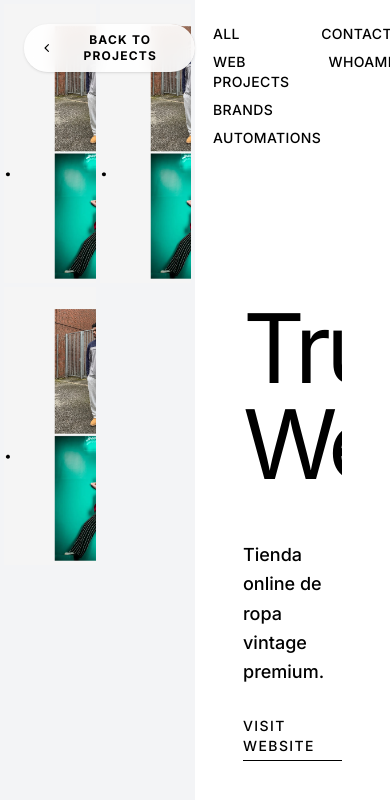
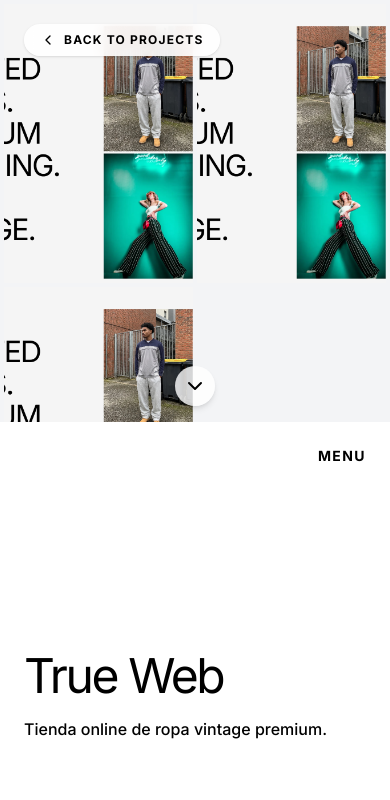
Before and after one commit to httpdiegov/portfolio, a Next.js app: page / in a window 390 px wide. Both pictures are taken after a click on the element "TRUE WEB". Shown: the top 800 px of the page. Built offline with nearby package versions, Linux system fonts and the light colour scheme.

Commit message:
mobile friendly

```diff
--- a/src/app/page.tsx
+++ b/src/app/page.tsx
@@ -7,6 +7,7 @@ import Hero from "@/components/Hero";
 export default function Home() {
   const [category, setCategory] = useState("ALL");
   const [isProjectOpen, setIsProjectOpen] = useState(false);
+  const [isMobileMenuOpen, setIsMobileMenuOpen] = useState(false);
 
   return (
     <main className="h-screen w-screen overflow-hidden">
@@ -14,8 +15,14 @@ export default function Home() {
         activeCategory={category}
         setCategory={setCategory}
         isProjectOpen={isProjectOpen}
+        isMobileMenuOpen={isMobileMenuOpen}
+        setIsMobileMenuOpen={setIsMobileMenuOpen}
       />
-      <Hero category={category} onViewChange={setIsProjectOpen} />
+      <Hero
+        category={category}
+        onViewChange={setIsProjectOpen}
+        setIsMobileMenuOpen={setIsMobileMenuOpen}
+      />
     </main>
   );
 }
--- a/src/components/Header.tsx
+++ b/src/components/Header.tsx
@@ -1,30 +1,38 @@
 "use client";
 
 import Link from "next/link";
+import { useState } from "react";
 import { motion, AnimatePresence } from "framer-motion";
 
 interface HeaderProps {
   activeCategory?: string;
   setCategory?: (category: string) => void;
   isProjectOpen?: boolean;
+  isMobileMenuOpen?: boolean;
+  setIsMobileMenuOpen?: (isOpen: boolean) => void;
 }
 
 export default function Header({
   activeCategory = "ALL",
   setCategory,
   isProjectOpen = false,
+  isMobileMenuOpen = false,
+  setIsMobileMenuOpen,
 }: HeaderProps) {
   const handleCategoryClick = (category: string) => {
     if (setCategory) {
       setCategory(category);
     }
+    if (setIsMobileMenuOpen) setIsMobileMenuOpen(false);
   };
 
   const menuItems = ["ALL", "WEB PROJECTS", "BRANDS", "AUTOMATIONS"];
 
   return (
-    <header className="fixed top-0 w-full z-50 text-white mix-blend-difference grid grid-cols-4 gap-1 pointer-events-none">
-      <div className="col-start-3 flex justify-between items-start py-6 px-4 pointer-events-auto">
+    <>
+      <header className="fixed top-0 w-full z-50 text-white mix-blend-difference pointer-events-none md:grid md:grid-cols-4 md:gap-1 flex justify-end p-6 md:p-0">
+        {/* Desktop Menu - Col 3 */}
+        <div className="hidden md:flex col-start-3 justify-between items-start py-6 px-4 pointer-events-auto">
           <div className="flex flex-col gap-2 items-start">
             {menuItems.map((item) => (
               <button
@@ -63,5 +71,64 @@ export default function Header({
           </div>
         </div>
       </header>
+
+      {/* Mobile Menu Overlay - Right Drawer */}
+      <AnimatePresence>
+        {isMobileMenuOpen && (
+          <motion.div
+            initial={{ opacity: 0, x: "100%" }}
+            animate={{ opacity: 1, x: "0%" }}
+            exit={{ opacity: 0, x: "100%" }}
+            transition={{ duration: 0.4, ease: [0.22, 1, 0.36, 1] }}
+            className="fixed inset-y-0 right-0 w-3/4 z-[60] bg-white text-black flex flex-col p-6 shadow-2xl"
+          >
+            <div className="flex justify-end">
+              <button
+                onClick={() =>
+                  setIsMobileMenuOpen && setIsMobileMenuOpen(false)
+                }
+                className="text-sm font-bold tracking-widest uppercase"
+              >
+                CLOSE
+              </button>
+            </div>
+
+            <nav className="flex-1 flex flex-col justify-center items-start gap-8">
+              <div className="flex flex-col gap-4">
+                {menuItems.map((item) => (
+                  <button
+                    key={item}
+                    onClick={() => handleCategoryClick(item)}
+                    className={
+                      "text-3xl font-light tracking-tighter uppercase text-left transition-opacity " +
+                      (activeCategory === item ? "opacity-100" : "opacity-40")
+                    }
+                  >
+                    {item}
+                  </button>
+                ))}
+              </div>
+
+              <div className="h-px w-full bg-gray-200 my-4" />
+
+              <div className="flex flex-col gap-4">
+                <Link
+                  href="/contact"
+                  className="text-xl font-light tracking-wide uppercase opacity-70 hover:opacity-100"
+                  onClick={() =>
+                    setIsMobileMenuOpen && setIsMobileMenuOpen(false)
+                  }
+                >
+                  Contact
+                </Link>
+                <div className="text-xl font-light tracking-wide uppercase opacity-70">
+                  Who Am I
+                </div>
+              </div>
+            </nav>
+          </motion.div>
+        )}
+      </AnimatePresence>
+    </>
   );
 }
--- a/src/components/Hero.tsx
+++ b/src/components/Hero.tsx
@@ -9,9 +9,14 @@ import { X, ChevronLeft, ChevronRight } from "lucide-react";
 interface HeroProps {
   category?: string;
   onViewChange?: (isOpen: boolean) => void;
+  setIsMobileMenuOpen?: (isOpen: boolean) => void;
 }
 
-export default function Hero({ category = "ALL", onViewChange }: HeroProps) {
+export default function Hero({
+  category = "ALL",
+  onViewChange,
+  setIsMobileMenuOpen,
+}: HeroProps) {
   const [scrollPos, setScrollPos] = useState(0);
   const containerRef = useRef<HTMLDivElement>(null);
   const [maxScroll, setMaxScroll] = useState(0);
@@ -85,9 +90,9 @@ export default function Hero({ category = "ALL", onViewChange }: HeroProps) {
       }));
 
   return (
-    <section className="h-screen w-full flex overflow-hidden">
+    <section className="h-[100dvh] w-full flex flex-col md:flex-row overflow-hidden">
       {/* Left: Interactive Mosaic */}
-      <div className="w-1/2 h-full bg-gray-100 relative group">
+      <div className="w-full h-1/2 md:w-1/2 md:h-full bg-gray-100 relative group">
         {/* Back Button (Only visible when project is selected) */}
         <AnimatePresence>
           {selectedProject && (
@@ -196,8 +201,16 @@ export default function Hero({ category = "ALL", onViewChange }: HeroProps) {
         )}
       </div>
 
-      <div className="w-1/2 h-full flex flex-col justify-center p-12 bg-white relative">
-        <div className="flex-1 flex items-end justify-start pb-12 overflow-hidden">
+      <div className="w-full h-1/2 md:w-1/2 md:h-full flex flex-col justify-end px-6 pt-6 pb-20 md:justify-center md:p-12 bg-white relative overflow-y-auto md:overflow-hidden">
+        {/* Mobile Menu Trigger Check - Positioned absolutely in the Top Right of the WHITE container */}
+        <button
+          onClick={() => setIsMobileMenuOpen && setIsMobileMenuOpen(true)}
+          className="absolute top-6 right-6 md:hidden text-sm font-bold tracking-widest uppercase z-10"
+        >
+          MENU
+        </button>
+
+        <div className="flex-[0_0_auto] md:flex-1 flex items-end justify-start pb-4 md:pb-12 overflow-hidden">
           <AnimatePresence mode="popLayout" initial={false}>
             {selectedProject ? (
               <motion.h1
@@ -206,7 +219,7 @@ export default function Hero({ category = "ALL", onViewChange }: HeroProps) {
                 animate={{ y: "0%", opacity: 1 }}
                 exit={{ y: "100%", opacity: 0 }}
                 transition={{ duration: 0.5, ease: [0.16, 1, 0.3, 1] }}
-                className="text-8xl md:text-[8vw] font-normal tracking-tighter leading-none"
+                className="text-5xl md:text-[8vw] font-normal tracking-tighter leading-none"
               >
                 {selectedProject.title}
               </motion.h1>
@@ -217,7 +230,7 @@ export default function Hero({ category = "ALL", onViewChange }: HeroProps) {
                 animate={{ y: "0%", opacity: 1 }}
                 exit={{ y: "-100%", opacity: 0 }}
                 transition={{ duration: 0.5, ease: [0.16, 1, 0.3, 1] }}
-                className="text-8xl md:text-[8vw] font-normal tracking-tighter leading-none"
+                className="text-5xl md:text-[8vw] font-normal tracking-tighter leading-none"
               >
                 borntocreate
               </motion.h1>
@@ -225,7 +238,7 @@ export default function Hero({ category = "ALL", onViewChange }: HeroProps) {
           </AnimatePresence>
         </div>
 
-        <div className="pb-12 h-64 overflow-hidden relative">
+        <div className="pb-12 h-auto md:h-64 overflow-hidden relative">
           <AnimatePresence mode="popLayout" initial={false}>
             {selectedProject ? (
               <motion.div
@@ -236,7 +249,7 @@ export default function Hero({ category = "ALL", onViewChange }: HeroProps) {
                 transition={{ duration: 0.5, ease: [0.16, 1, 0.3, 1] }}
                 className="absolute top-0 left-0 w-full"
               >
-                <p className="text-lg md:text-xl font-medium max-w-md leading-relaxed">
+                <p className="text-base md:text-xl font-medium max-w-md leading-relaxed">
                   {selectedProject.description}
                   <br />
                   <br />
@@ -261,7 +274,7 @@ export default function Hero({ category = "ALL", onViewChange }: HeroProps) {
                 transition={{ duration: 0.5, ease: [0.16, 1, 0.3, 1] }}
                 className="absolute top-0 left-0 w-full"
               >
-                <p className="text-lg md:text-xl font-medium max-w-md leading-relaxed">
+                <p className="text-base md:text-xl font-medium max-w-md leading-relaxed">
                   We are evolving from laborers into true creators—designed to
                   think, elaborate, and bring new ideas to life.
                   <br className="mb-4 block" />
```
Lines whose indentation alone changed are shown as unchanged.
